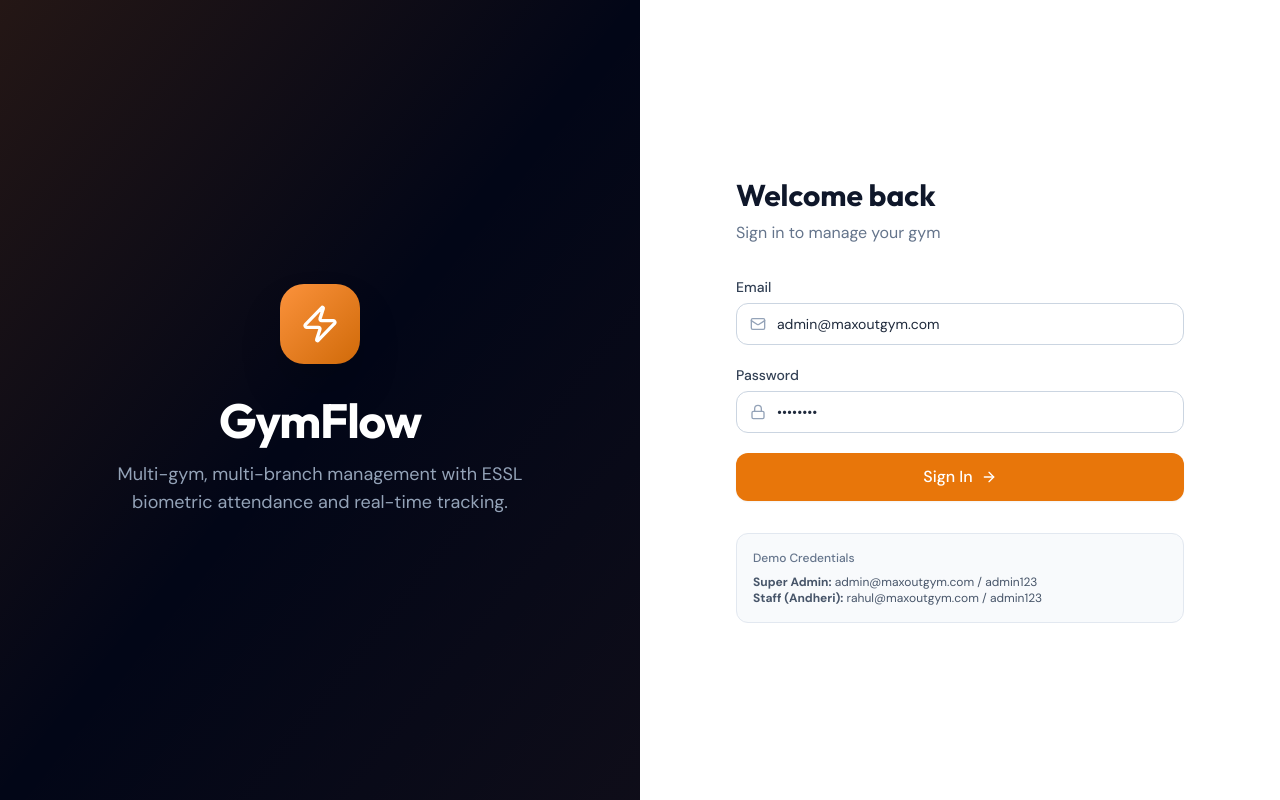
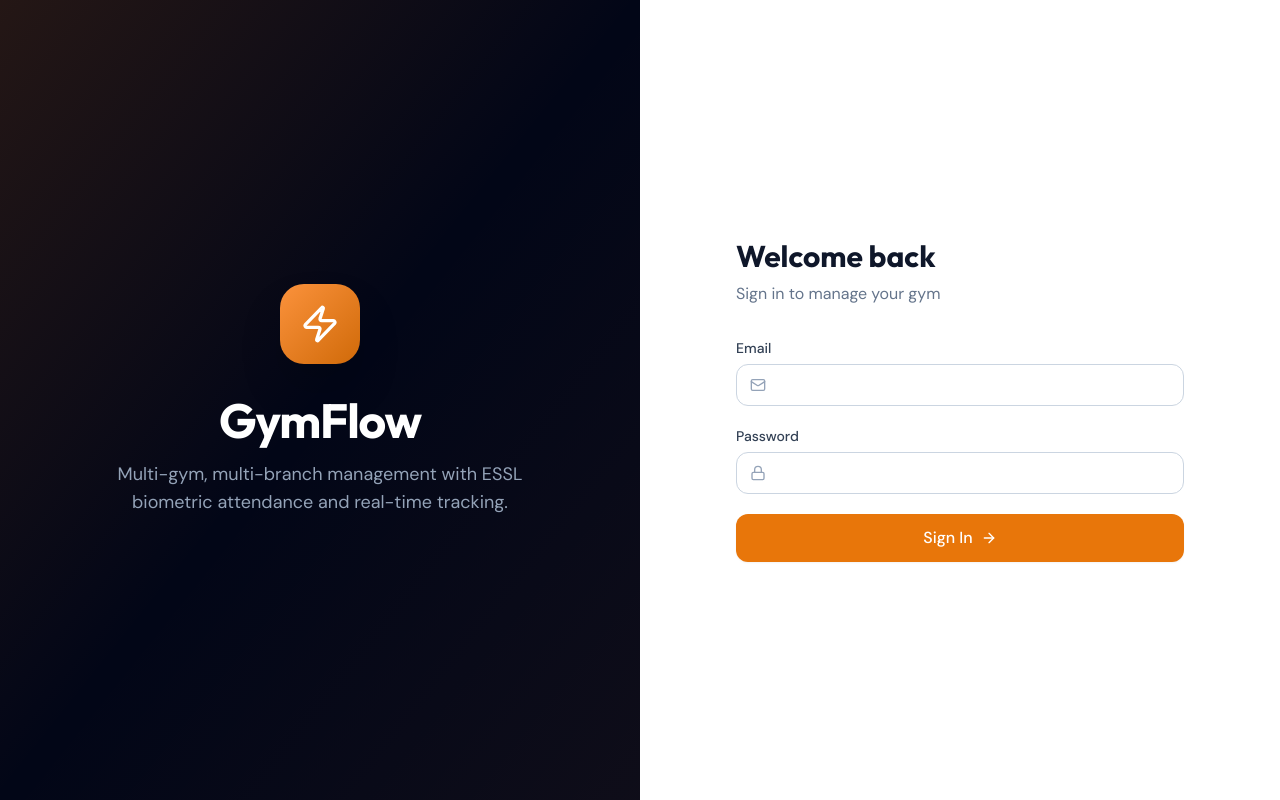
Before and after one commit to Prabhat9028/gymflow-frontend, a React (Vite) app: page /login in a window 1280 px wide. Built offline with nearby package versions, Linux system fonts and the light colour scheme; no server answers.

Commit message:
default user removed

```diff
--- a/src/pages/LoginPage.jsx
+++ b/src/pages/LoginPage.jsx
@@ -4,7 +4,7 @@ import { useAuth } from '../context/AuthContext';
 import { Mail, Lock, ArrowRight, Zap } from 'lucide-react';
 import toast from 'react-hot-toast';
 export default function LoginPage() {
-  const [email,setEmail]=useState('admin@maxoutgym.com');const [password,setPassword]=useState('admin123');const [loading,setLoading]=useState(false);
+  const [email,setEmail]=useState('');const [password,setPassword]=useState('');const [loading,setLoading]=useState(false);
   const {login}=useAuth();const nav=useNavigate();
   const submit=async e=>{e.preventDefault();setLoading(true);try{await login(email,password);toast.success('Welcome!');nav('/');}catch(err){toast.error(err.response?.data?.error||'Login failed');}finally{setLoading(false);}};
   return(<div className="min-h-screen flex">
@@ -26,11 +26,11 @@ export default function LoginPage() {
           <div><label className="block text-sm font-medium text-surface-700 mb-1.5">Password</label><div className="relative"><Lock className="absolute left-3.5 top-1/2 -translate-y-1/2 w-4 h-4 text-surface-400"/><input type="password" value={password} onChange={e=>setPassword(e.target.value)} className="input-field pl-10" required/></div></div>
           <button type="submit" disabled={loading} className="btn-primary w-full py-3 text-base">{loading?<div className="w-5 h-5 border-2 border-white/30 border-t-white rounded-full animate-spin"/>:<>Sign In<ArrowRight className="w-4 h-4"/></>}</button>
         </form>
-        <div className="mt-8 p-4 rounded-xl bg-surface-50 border">
+        {/* <div className="mt-8 p-4 rounded-xl bg-surface-50 border">
           <p className="text-xs text-surface-500 font-medium mb-2">Demo Credentials</p>
           <p className="text-xs text-surface-600"><b>Super Admin:</b> admin@maxoutgym.com / admin123</p>
           <p className="text-xs text-surface-600"><b>Staff (Andheri):</b> rahul@maxoutgym.com / admin123</p>
-        </div>
+        </div> */}
       </div>
     </div>
   </div>);
```
Also changed, not shown: 2 other files (tests, documents, lock files or other folders).
